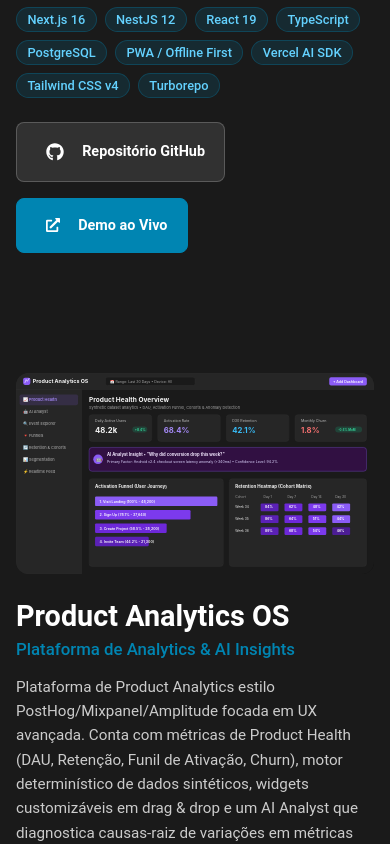
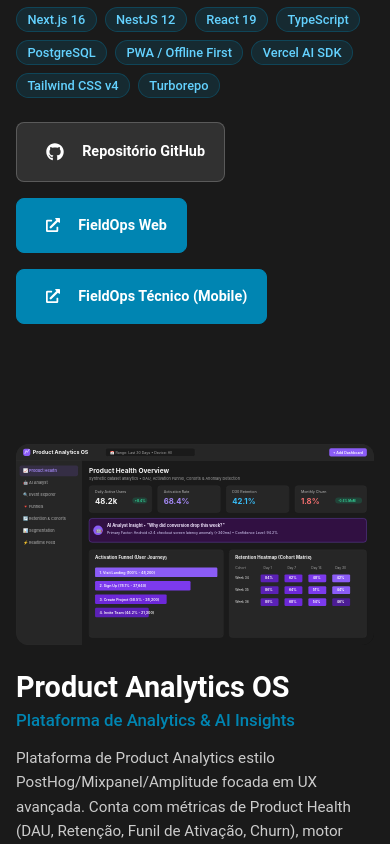
Before and after one commit to saullobueno/saullocom-v14, a React (Vite) app: page / in a window 390 px wide. Shown: the part 7940-8784 px from the top of the page. Built offline with nearby package versions, Linux system fonts and the light colour scheme.

Commit message:
Corrige link de demo ao vivo do FieldOps Web e adiciona demo do FieldOps Tecnico Mobile

```diff
--- a/src/data/featuredProjects.ts
+++ b/src/data/featuredProjects.ts
@@ -7,6 +7,9 @@
   stack: string[];
   githubUrl: string;
   demoUrl?: string;
+  demoUrlLabel?: string;
+  demoMobileUrl?: string;
+  demoMobileUrlLabel?: string;
   image: string;
 }
 
@@ -62,7 +65,10 @@
       'Turborepo',
     ],
     githubUrl: 'https://github.com/saullobueno/fieldops',
-    demoUrl: 'https://fieldops-rho.vercel.app',
+    demoUrl: 'https://fieldops-platformweb.vercel.app',
+    demoUrlLabel: 'FieldOps Web',
+    demoMobileUrl: 'https://fieldops-mobile.vercel.app',
+    demoMobileUrlLabel: 'FieldOps Técnico (Mobile)',
     image: '/assets/portfolio/fieldops.svg',
   },
   {
--- a/src/views/home.tsx
+++ b/src/views/home.tsx
@@ -221,7 +221,17 @@
                         rel="noopener noreferrer"
                         className="btn-action btn-demo"
                       >
-                        <FaExternalLinkAlt size={14} /> Demo ao Vivo
+                        <FaExternalLinkAlt size={14} /> {project.demoUrlLabel || 'Demo ao Vivo'}
+                      </a>
+                    )}
+                    {project.demoMobileUrl && (
+                      <a
+                        href={project.demoMobileUrl}
+                        target="_blank"
+                        rel="noopener noreferrer"
+                        className="btn-action btn-demo"
+                      >
+                        <FaExternalLinkAlt size={14} /> {project.demoMobileUrlLabel || 'Demo Mobile'}
                       </a>
                     )}
                   </div>
```
